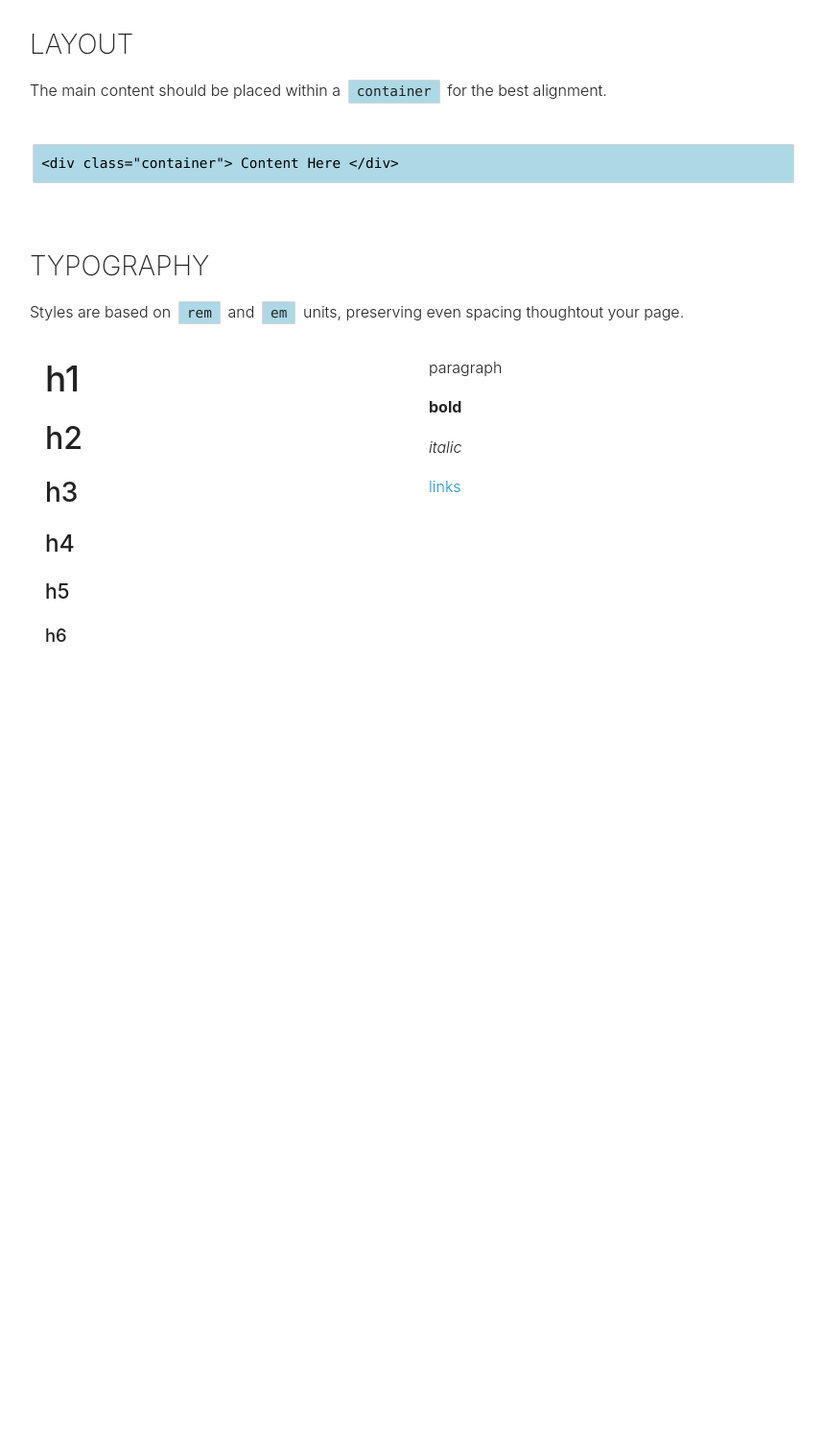
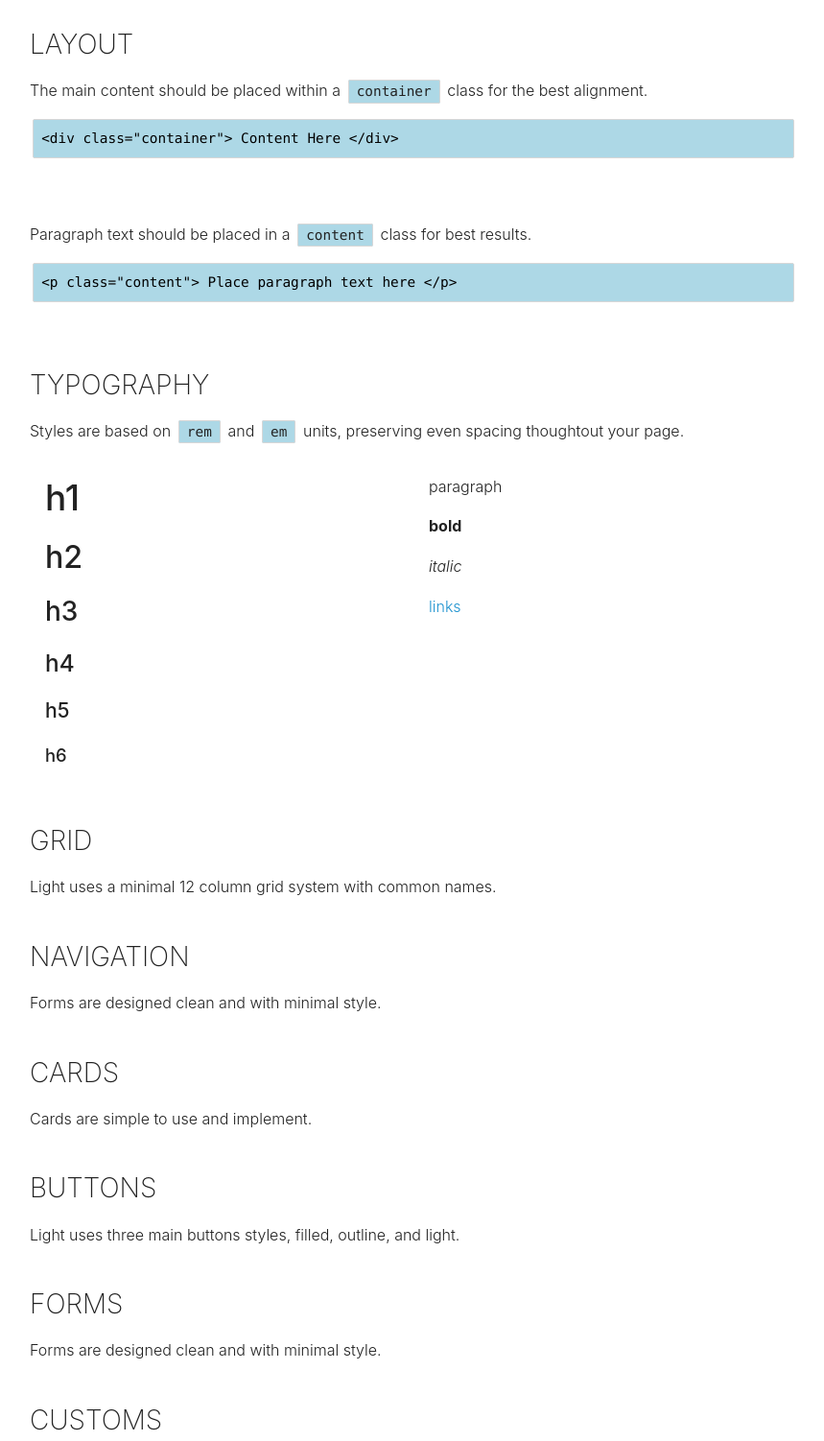
Before and after one commit to ajnauleau/light, a website: page index.html in a window 1280 px wide. Shown: the part 1298-2800 px from the top of the page at 96% size, without its empty margins (209-1068 px from the left). Before the commit the page ends 2007 px from the top, so only its background shows below. Drawn offline with nearby package versions, Linux system fonts and the light colour scheme; files that its build step writes are made by us from their sources.

Commit message:
Update README

```diff
--- a/index.html
+++ b/index.html
@@ -4,7 +4,7 @@
         <link rel="stylesheet" href="./index.css">
     </head>
     <body>
-       <section id="hero" class="hero container center text-center">
+    <section id="hero" class="hero container center text-center">
            <div>
                 <h3>Light</h3>
                <h5>Minimal Framework</h5>
@@ -21,10 +21,8 @@
                <pre>
                    <code>
                      <span class="method">&lt;link</span>
-                     <span class="global">rel</span>
-                     <span class="string">"stylesheet"</span>
-                     <span class="global">href</span>
-                     <span class="string">"https://unpkg.com/lightcss"</span>
+                     <span class="global">rel</span>=<span class="string">"stylesheet"</span>
+                     <span class="global">href</span>=<span class="string">"https://unpkg.com/lightcss"</span>
                      <span class="method">/&gt;</span>
                    </code>
                </pre>
@@ -55,15 +53,23 @@
                     LAYOUT
                 </h3>
                 <p class="content">
-                    The main content should be placed within a <code>container</code> for the best alignment.
-                    <pre>
-                    <code>
-                        &lt;div class="container"&gt;
+                    The main content should be placed within a <code>container</code> class for the best alignment.
+                </p>
+                <pre><code>
+                     &lt;div class="container"&gt;
    Content Here
 &lt;/div&gt;
                     </code>
                     </pre>
-                </p>
+                    <p class="content">
+                        Paragraph text should be placed in a <code>content</code> class for best results.
+                    </p>
+                    <pre><code>
+                       &lt;p class="content"&gt;
+    Place paragraph text here
+&lt;/p&gt;
+                    </code>
+                    </pre>
             </div>
             <div class="section">
                 <h3 class="header">
@@ -91,6 +97,59 @@
             </div>
         </div>
 
+        <div class="gap"></div>
+        <div class="section">
+                <h3 class="header">
+                GRID
+            </h3>
+            <p class="content">
+                Light uses a minimal 12 column grid system with common names.
+            </p>
+
+        <div class="gap"></div>
+        <div class="section">
+                <h3 class="header">
+                NAVIGATION
+            </h3>
+            <p class="content">
+                Forms are designed clean and with minimal style.
+            </p>
+
+        <div class="gap"></div>
+        <div class="section">
+                <h3 class="header">
+                CARDS
+            </h3>
+            <p class="content">
+                Cards are simple to use and implement.
+            </p>
+
+        <div class="gap"></div>
+        <div class="section">
+                <h3 class="header">
+                BUTTONS
+            </h3>
+            <p class="content">
+                Light uses three main buttons styles, filled, outline, and light.
+            </p>
+
+        <div class="gap"></div>
+        <div class="section">
+                <h3 class="header">
+                FORMS
+            </h3>
+            <p class="content">
+                Forms are designed clean and with minimal style.
+            </p>
+
+        <div class="gap"></div>
+        <div class="section">
+                <h3 class="header">
+                CUSTOMS
+            </h3>
+            <p class="content">
+                Light comes with a few simple utilities which can be used to customize your page.
+            </p>
        </section>
     </body>
 </html>
--- a/light.scss
+++ b/styles/light.scss
@@ -6,6 +6,7 @@ $brightwhite: #fefefe;
 $brightblue: #0062ff;
 $lightblue: #1d92cf;
 $midblue: #1583cc;
+$deepblue: #032f62;
 $easegrey: #8a8a8a;
 $midgrey: #767676;
 $oddblack: #000000;
@@ -163,7 +164,7 @@ a {
 }
 a:hover {
   cursor: pointer;
-  color: $midblue;
+  color: $deepblue;
 }
 /*=============================
   List
```
Also changed, not shown: package.json (added, +27 -0 lines), README.md, styles/light.css, 3 other files.
